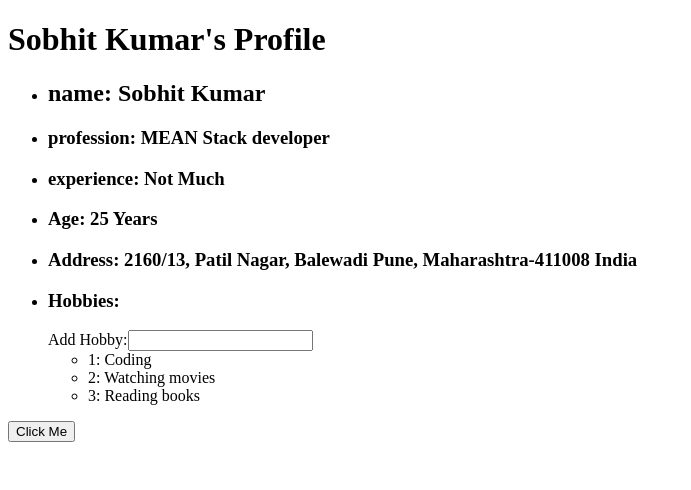
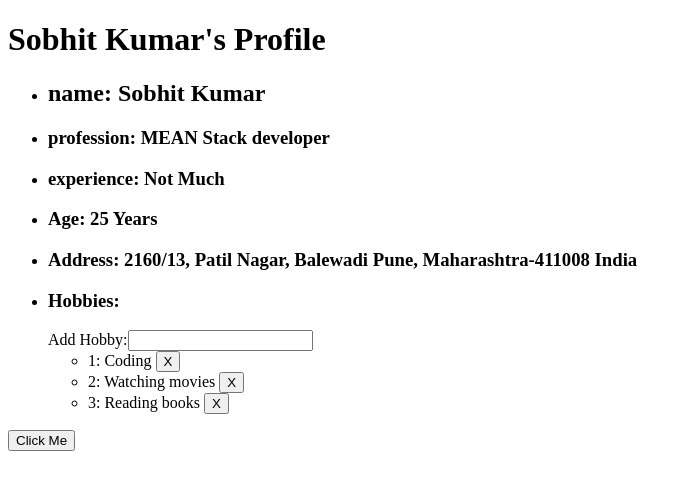
Before and after one commit to MrDroid17/n4AngularJSApp, an Angular app: page / in a window 1280 px wide. Shown: the top 490 px of the page, without its empty margins (0-691 px from the left). Built offline with nearby package versions, Linux system fonts and the light colour scheme.

Commit message:
Add delete hobby function

```diff
--- a/src/app/components/user/user.component.html
+++ b/src/app/components/user/user.component.html
@@ -7,7 +7,7 @@
 <li><h3>Age: {{age}} Years</h3></li>
 <li><h3>Address: {{address.house_no}}{{address.street}}{{address.city}}{{address.state}}{{address.pin}}{{address.country}}</h3></li>
 <li><h3>Hobbies: </h3>
-  <form (submit)= "addHobby(hobby.value)">
+  <form (submit)="addHobby(hobby.value)">
     <div>
       <label for="hobby">Add Hobby:</label>
       <input type="text" #hobby>
@@ -15,7 +15,7 @@
   </form>
   <ul>
       <li *ngFor="let hobby of hobbies; let i= index">
-        {{i + 1}}: {{hobby}}
+        {{i + 1}}: {{hobby}} <button (click)="deleteHobby(hobby)">X</button>
       </li>
   </ul>
 </li>
--- a/src/app/components/user/user.component.ts
+++ b/src/app/components/user/user.component.ts
@@ -51,6 +51,14 @@
     this.hobbies.unshift(hobby);
     return false;
   }
+
+  deleteHobby(hobby){
+    for(let i=0; i< this.hobbies.length; i++){
+      if(this.hobbies[i] == hobby){
+        this.hobbies.splice(i, 1);
+      }
+    }
+  }
 }
 
 interface Address  {
```
